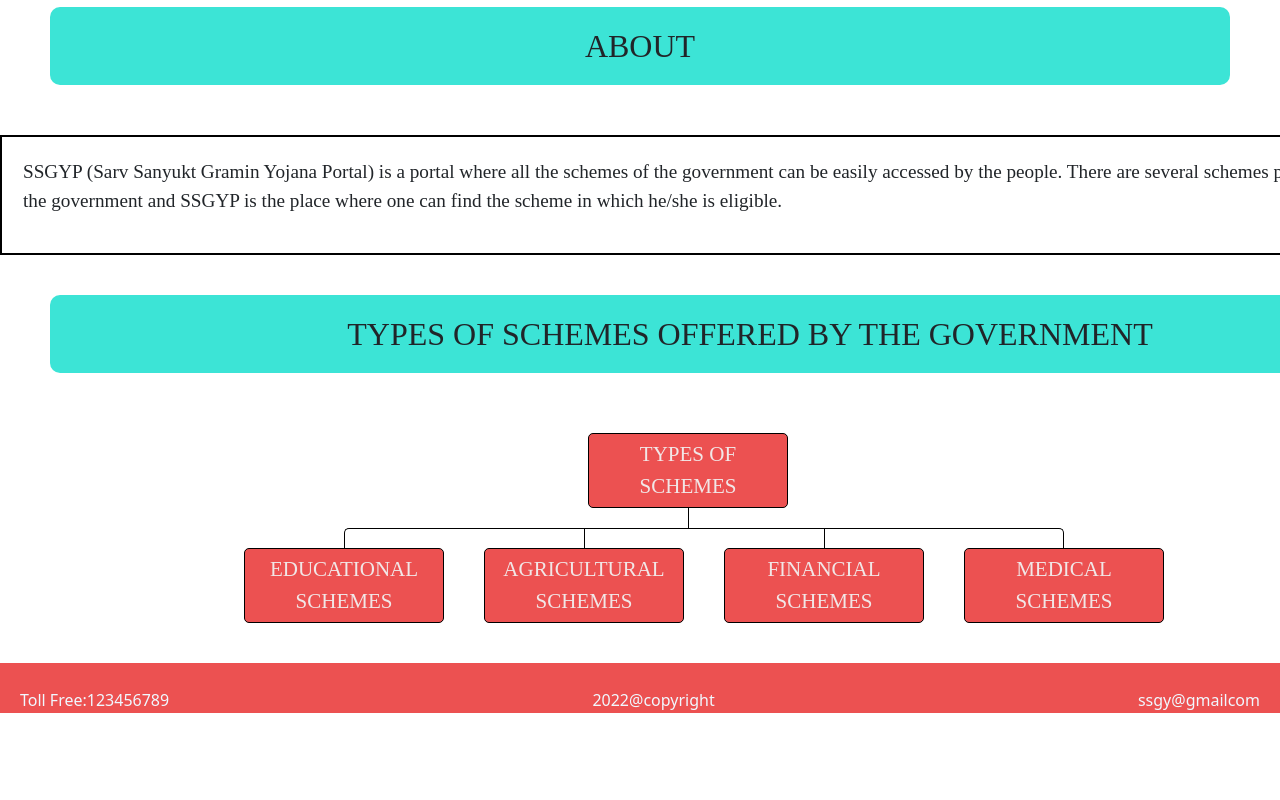
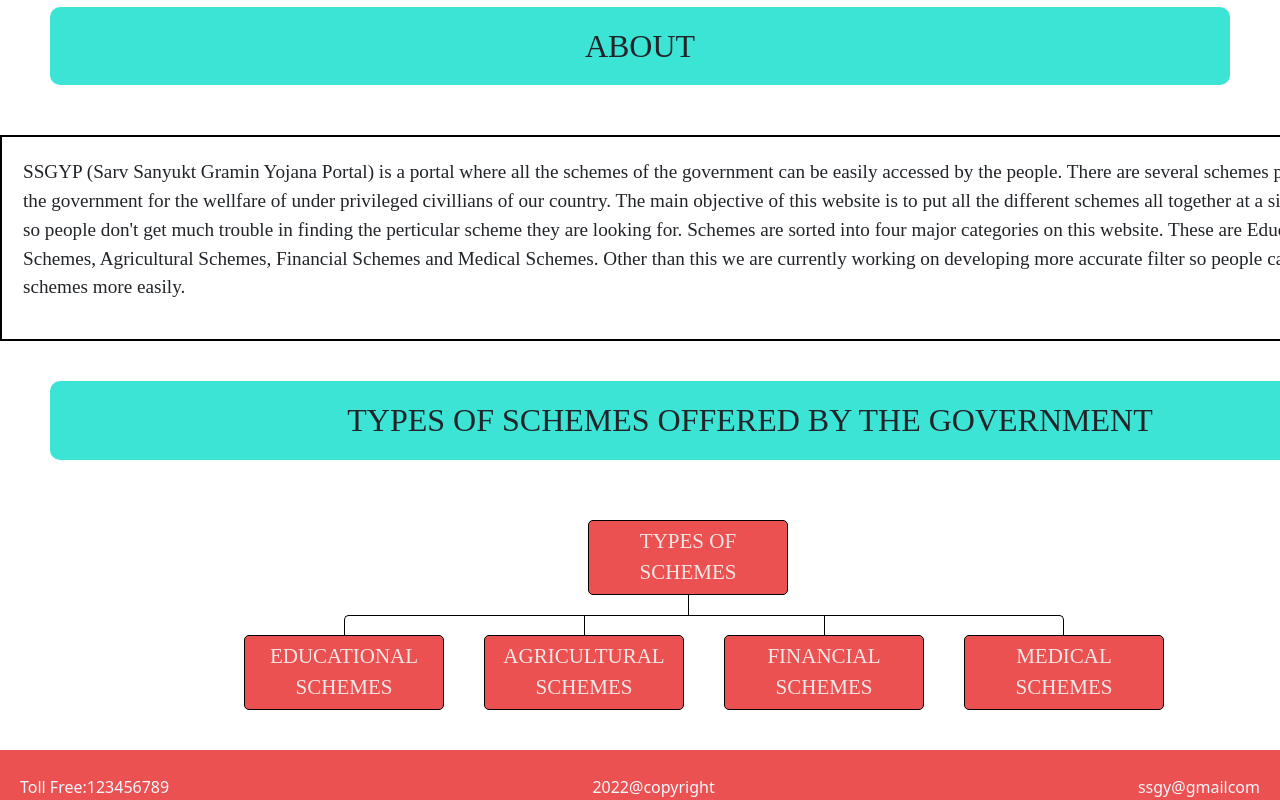
Before and after one commit to Devesh24/SSGYP, a plain HTML site: page index.html in a window 1280 px wide. Shown: the part 854-1654 px from the top of the page. Before the commit the page ends 1567 px from the top, so only its background shows below. Drawn offline with nearby package versions, Linux system fonts and the light colour scheme.

Commit message:
Update index.html

```diff
--- a/index.html
+++ b/index.html
@@ -247,7 +247,8 @@ margin:auto}
       </div>
       <h2 id="about">ABOUT</h2>
       <div class="containera aboutp">
-        <p>SSGYP (Sarv Sanyukt Gramin Yojana Portal) is a portal where all the schemes of the government can be easily accessed by the people. There are several schemes provided by the government and SSGYP is the place where one can find the scheme in which he/she is eligible. </p>
+        <p>SSGYP (Sarv Sanyukt Gramin Yojana Portal) is a portal where all the schemes of the government can be easily accessed by the people. There are several schemes provided by the government for the wellfare of under privileged civillians of our country. The main objective of this website is to put all the different schemes all together at a single place so people don't get much trouble in finding the perticular scheme they are looking for. Schemes are sorted into four major categories on this website. These are Educational Schemes, Agricultural Schemes, Financial Schemes and Medical Schemes. Other than this we are currently working on developing more accurate filter so people can find their schemes more easily. </p>
+
       </div>
       <div class="box">
         <h2 id="typosh" >Types of Schemes offered by the Government</h2>
```
